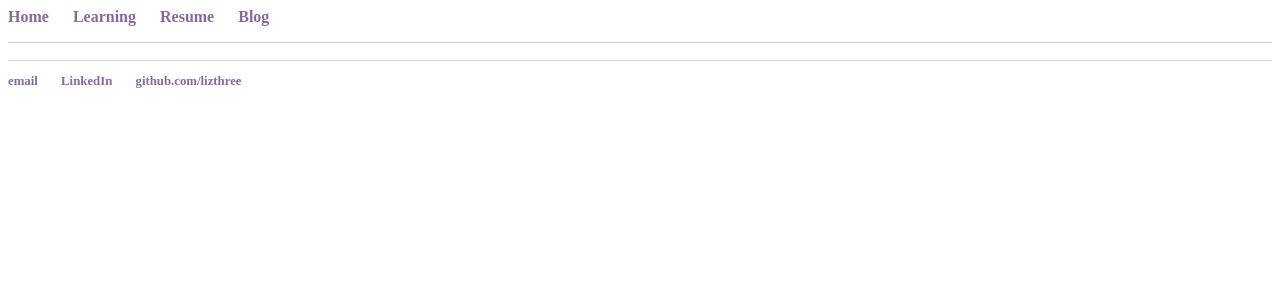
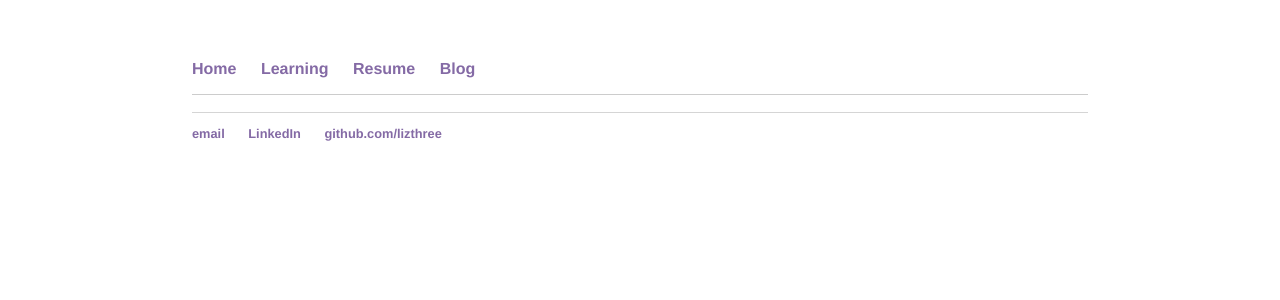
Before and after one commit to witcheswhocode/lizthree.github.io, a Jekyll site: the page built from index.html, in a window 1280 px wide. Shown: the top 300 px of the page. Built offline with Jekyll 4.4.1, drawn with Linux system fonts in a browser that asks for light colours.

Commit message:
Update main.css

```diff
--- a/css/main.css
+++ b/css/main.css
@@ -1,3 +1,8 @@
+body {
+    margin: 60px auto;
+    width: 70%;
+    font-family:'Trebuchet','Helvetica', 'Sans-Serif';
+}
 nav ul, footer ul {
     padding: 0px;
     list-style: none;
```
